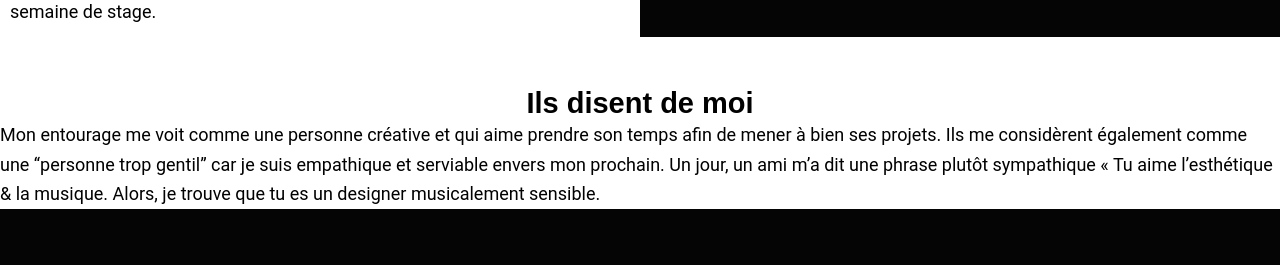
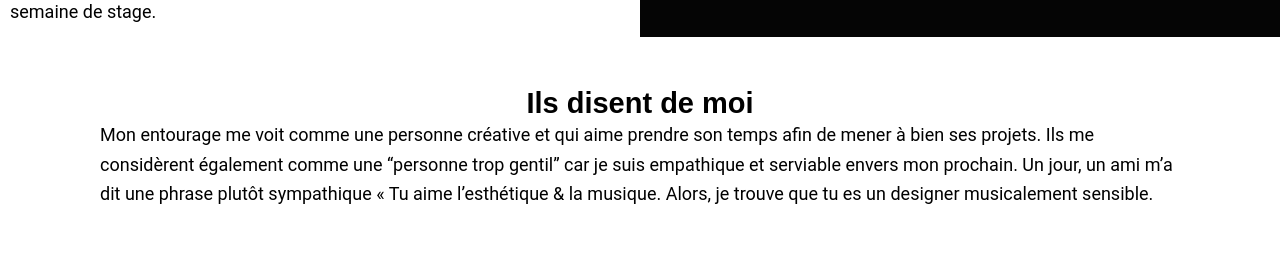
Before and after one commit to Tmouanga/projet3_suite_site_pro, a plain HTML site: page index.html in a window 1280 px wide. Shown: the part 1672-1937 px from the top of the page. Drawn offline with Linux system fonts and the light colour scheme.

Commit message:
Section-about
Ajout d'attribut padding pur la balise section-about

```diff
--- a/style/style.css
+++ b/style/style.css
@@ -179,6 +179,9 @@ body {
     color: black;
     line-height: 1.65em;
     margin: auto;
+    padding-left: 100px;
+    padding-right: 100px;
+    padding-bottom: 80px;
 }
 
 .section-about h2 {
```
